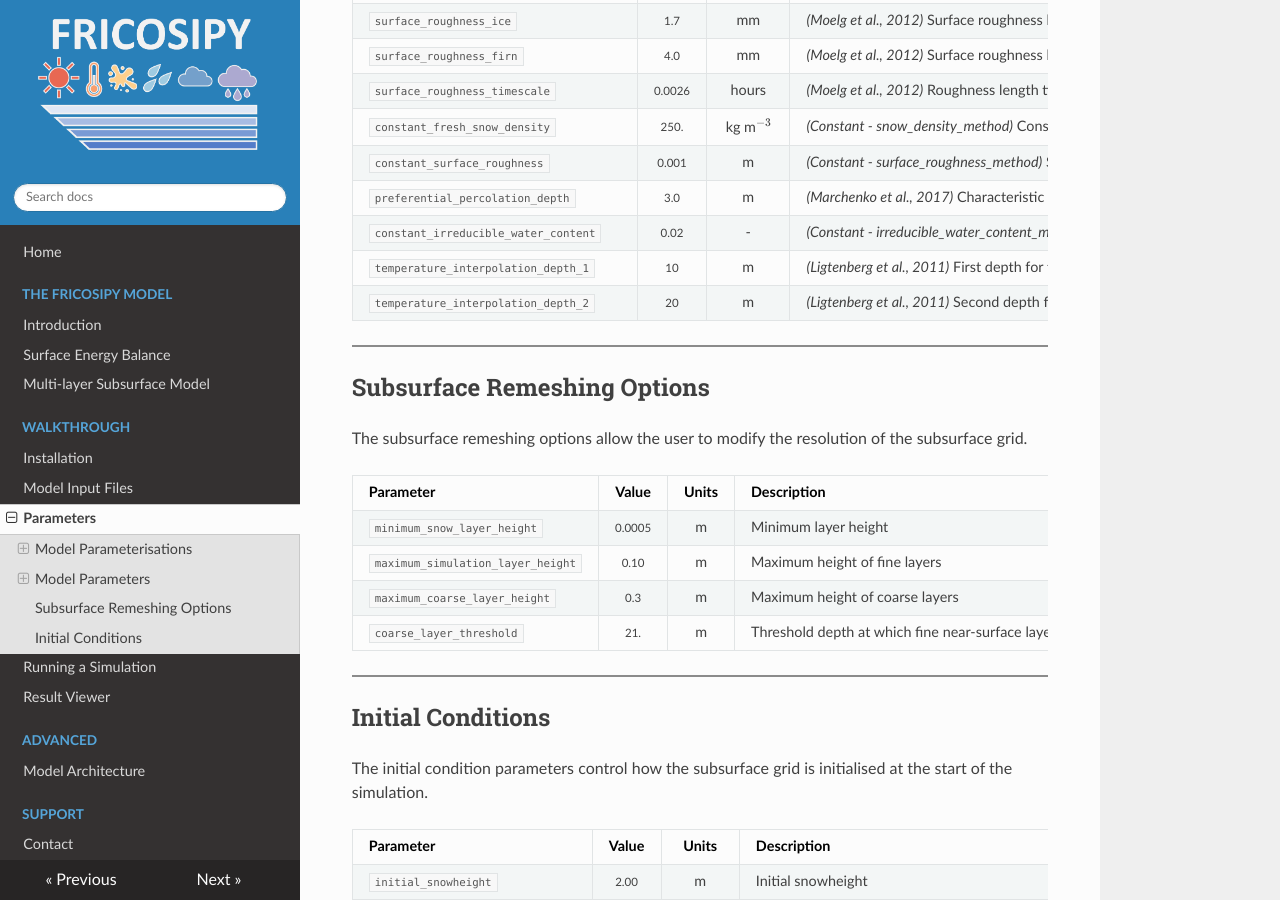
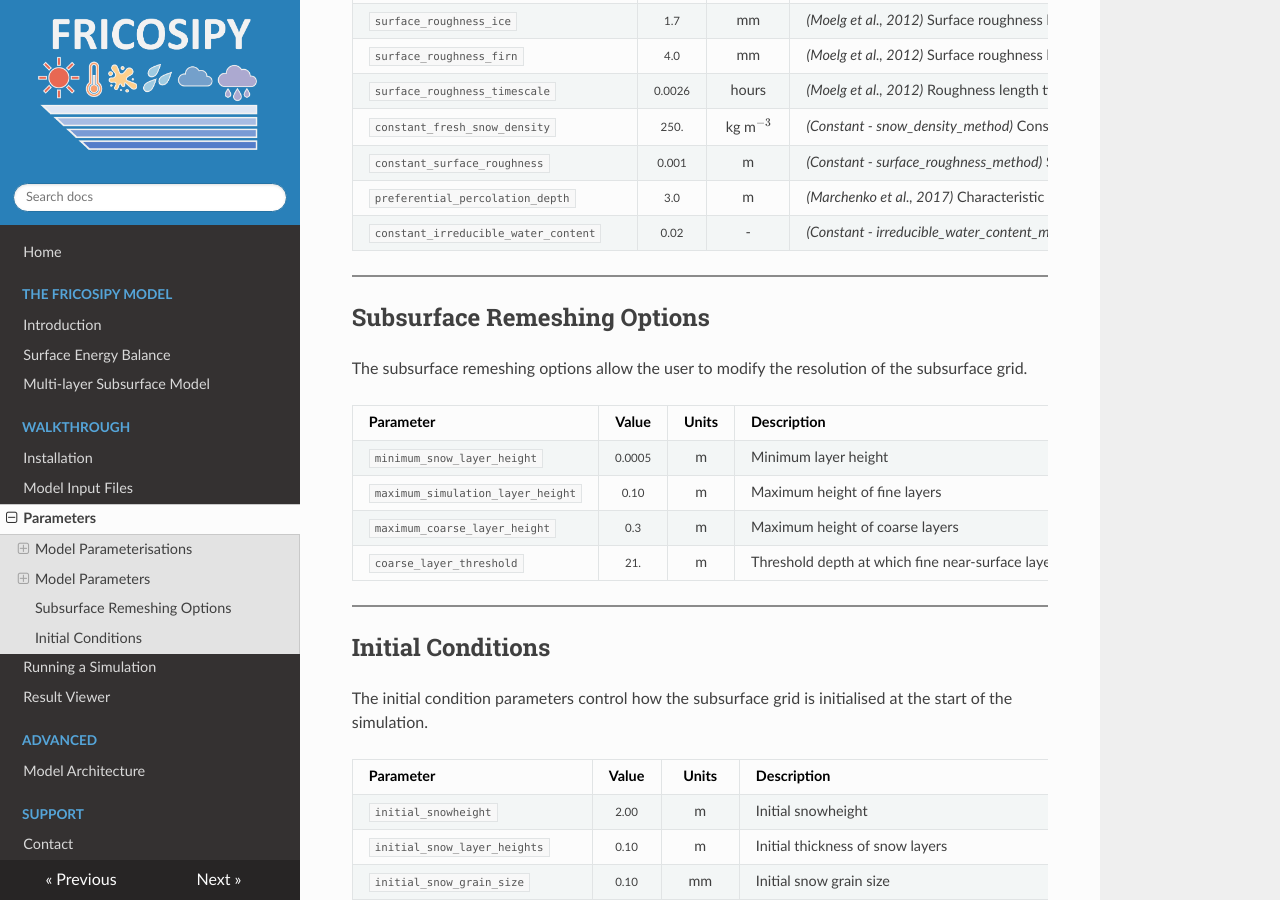
Before and after one commit to MarcusGastaldello/FRICOSIPY, an MkDocs documentation site: the page built from docs/parameters.md, in a window 1280 px wide and 900 px high, scrolled down 3243 px. Built offline with MkDocs 1.6.1, drawn with Linux system fonts in a browser that asks for light colours.

Commit message:
Update parameters.md

```diff
--- a/docs/parameters.md
+++ b/docs/parameters.md
@@ -119,8 +119,6 @@ The following tables list all the parameters in the *FRICOSIPY* model alongside
 | `constant_surface_roughness` | <small>0.001</small>              | m | *(Constant - surface_roughness_method)* Surface roughness constant |
 | `preferential_percolation_depth` | <small>3.0</small>            | m | *(Marchenko et al., 2017)* Characteristic preferential percolation depth |
 | `constant_irreducible_water_content` | <small>0.02</small>       | - | *(Constant - irreducible_water_content_method)* Constant irreducible water content |
-| `temperature_interpolation_depth_1` | <small>10</small>          | m | *(Ligtenberg et al., 2011)* First depth for temperature interpolation which is used for calculation of average subsurface layer temperature |
-| `temperature_interpolation_depth_2` | <small>20</small>          | m | *(Ligtenberg et al., 2011)* Second depth for temperature interpolation which is used for calculation of average subsurface layer temperature |
 
 <hr style="height:2px; background-color:#8b8b8b; border:none;" />
 
```
